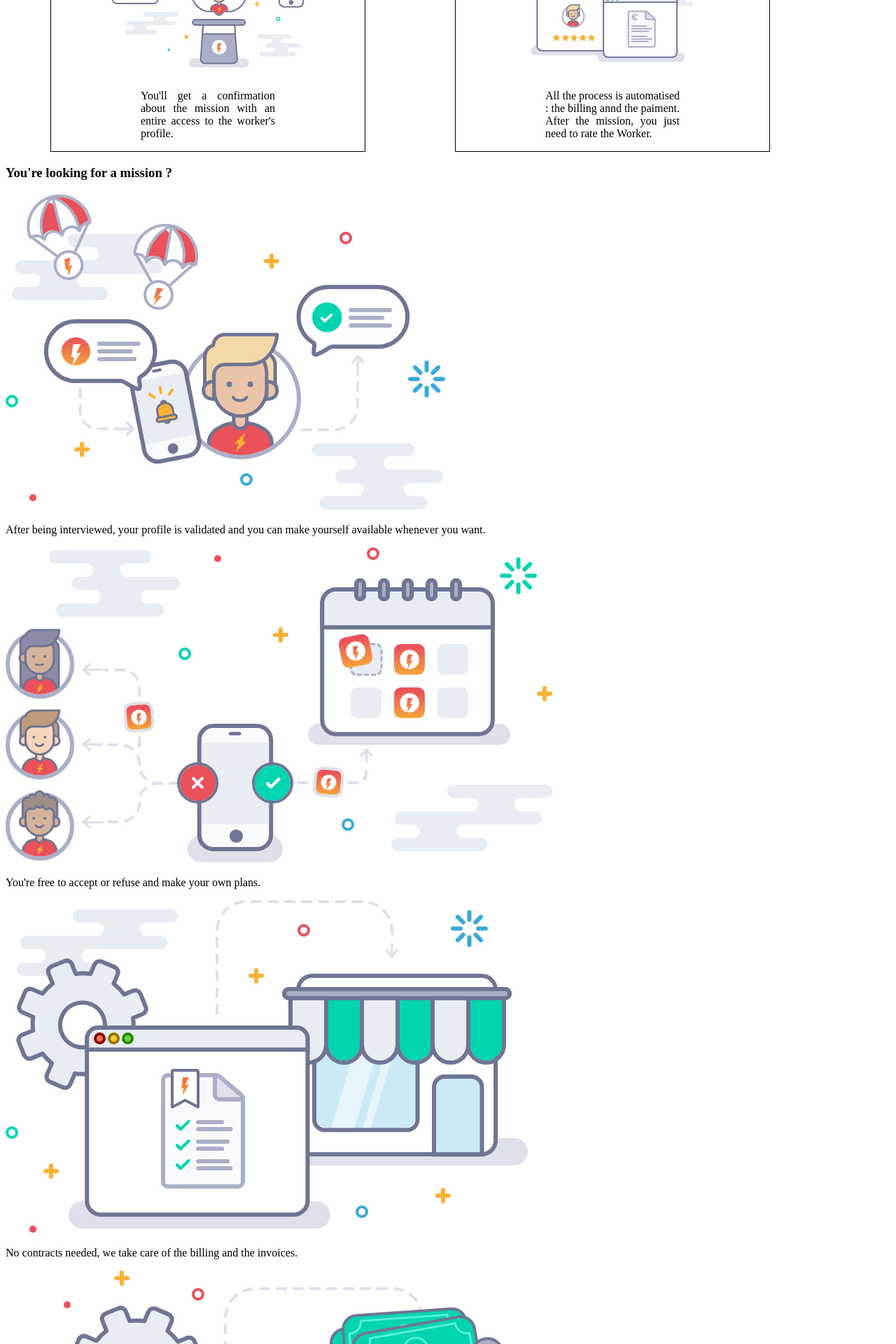
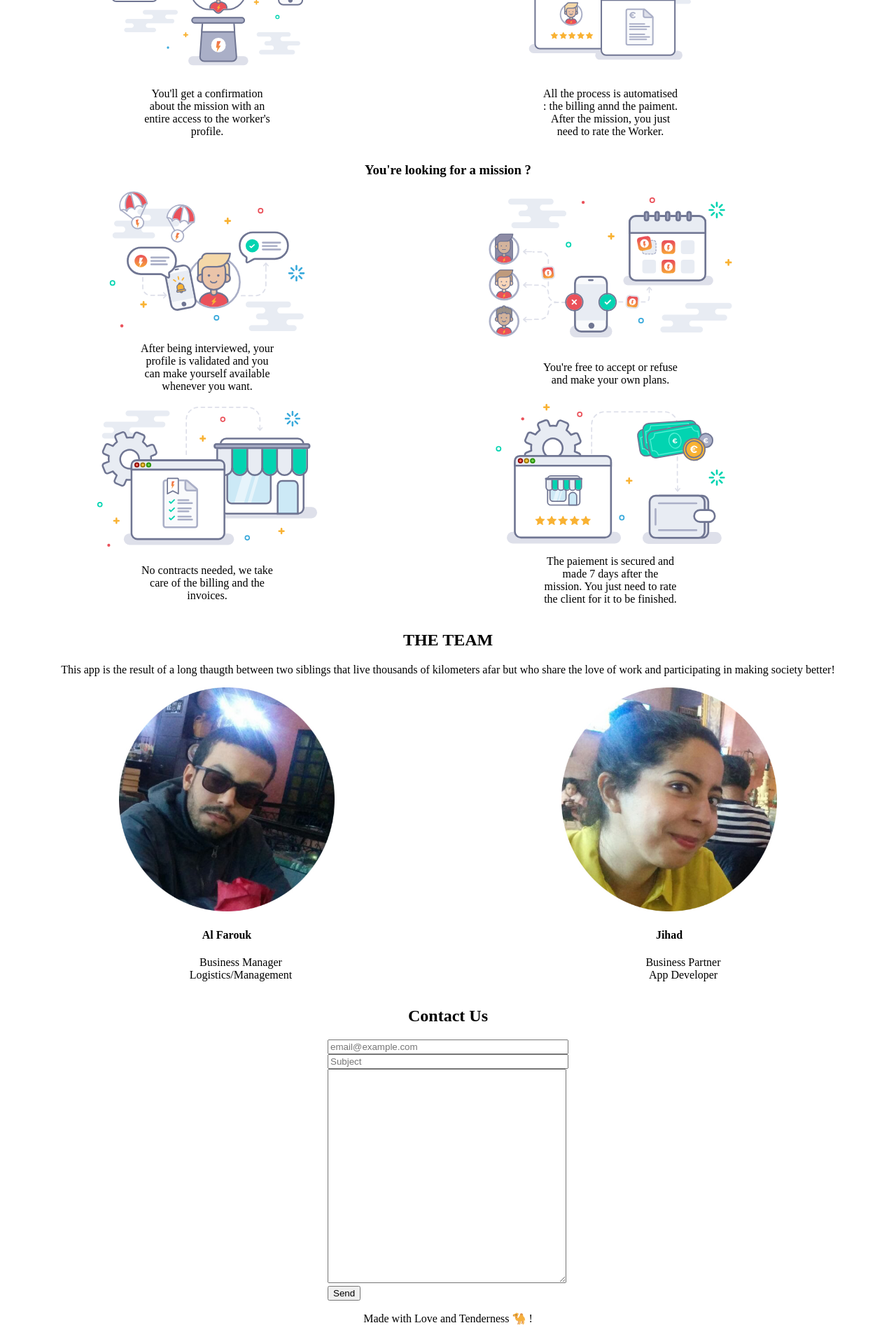
Before and after one commit to eloji9/free4hire-frontend, an Angular app: page / in a window 1280 px wide. Shown: the part 840-2760 px from the top of the page at 70% size. Built offline with nearby package versions, Linux system fonts and the light colour scheme; no server answers; what ngx-rating would draw is missing.

Commit message:
css home page

```diff
--- a/src/app/app.component.css
+++ b/src/app/app.component.css
@@ -7,7 +7,7 @@ nav {
     flex-direction: row;
     justify-content: space-between;
     background-color: rgb(255, 255, 255);
-    border: 1px solid black;
+    /* border: 1px solid black; */
     margin: 0;
 }
 
@@ -20,3 +20,7 @@ nav {
     flex-direction: row;
     justify-content: space-between;
 }
+
+footer{
+    text-align: center;
+}
--- a/src/app/app.component.html
+++ b/src/app/app.component.html
@@ -3,7 +3,7 @@
         {{title}}
       </h1> -->
   <nav>
-    <img class="logo-nav" src="../assets/Logo/Free4Hire Logo.jpg" alt="Logo Free4Hire">
+    <img class="logo-nav" src="../assets/Logo/Free4Hire Logo.png" alt="Logo Free4Hire">
     <a routerLink="/">Home Page</a>
     <span class="span-nav-connected" *ngIf="myAuthServ.currentUser">
       <b>Welcome, {{myAuthServ.currentUser.firstName}} {{myAuthServ.currentUser.lastName}}</b>
--- a/src/app/home-page/home-page.component.css
+++ b/src/app/home-page/home-page.component.css
@@ -1,5 +1,21 @@
 h1{
     margin: 10vh 0 0 0;
+    text-align: center;
+}
+
+.text p{
+    text-align: center;
+}
+
+#about h2{
+    text-align: center;
+}
+
+#about p{
+    text-align: center;
+}
+
+.big-box{
     text-align: center;
 }
 
@@ -13,7 +29,7 @@ h1{
 }
 
 .box-client{
-    border: 1px solid black;
+    /* border: 1px solid black; */
     width: 35vw;
     margin: 0 5vw;
     display: flex;
@@ -26,6 +42,30 @@ h1{
     padding: 0 10vw;
 }
 
-.img-worker{
+#team{
+    text-align: center;
+}
 
+.img-team{
+    height: 40vh;
 }
+
+.team-presentation{
+    display: flex;
+    flex-direction: row;
+    justify-content: space-around;
+}
+
+li{
+    list-style-type: none;
+}
+
+#contact{
+    display: flex;
+    flex-direction: column;
+    align-items: center;
+}
+
+#contact input{
+    width: 336px;
+}
--- a/src/app/home-page/home-page.component.html
+++ b/src/app/home-page/home-page.component.html
@@ -46,7 +46,7 @@
     </p>
 
 
-    <div>
+    <div class="big-box">
       <h3>
         You're looking for a worker ?
       </h3>
@@ -72,38 +72,39 @@
       </div>
     </div>
 
-    <div>
+    <div class="big-box">
       <h3>
         You're looking for a mission ?
       </h3>
-      <div>
-        <img class="img-worker" src="../../assets/Home Page/Worker/step1.svg" alt="Connect">
+      <div class="boxes-client">
+        <div class="box-client">
+          <img class="img-client" src="../../assets/Home Page/Worker/step1.svg" alt="Connect">
           <p>
             After being interviewed, your profile is validated and you can make yourself available whenever you want.
           </p>
         </div>
-      <div>
-        <img class="img-worker" src="../../assets/Home Page/Worker/step2.svg" alt="Accept">
+        <div class="box-client">
+          <img class="img-client" src="../../assets/Home Page/Worker/step2.svg" alt="Accept">
           <p>You're free to accept or refuse and make your own plans.</p>
         </div>
-      <div>
-        <img class="img-worker" src="../../assets/Home Page/Worker/step3.svg" alt="Billing">
+        <div class="box-client">
+          <img class="img-client" src="../../assets/Home Page/Worker/step3.svg" alt="Billing">
           <p>No contracts needed, we take care of the billing and the invoices.</p>
         </div>
-      <div>
-        <img class="img-worker" src="../../assets/Home Page/Worker/step4.svg" alt="Automatism">
+        <div class="box-client">
+          <img class="img-client" src="../../assets/Home Page/Worker/step4.svg" alt="Automatism">
           <p>The paiement is secured and made 7 days after the mission. You just need to rate the client for it to be finished.</p>
         </div>
       </div>
-
+    </div>
   </section>
 
   <section id="team">
     <h2>THE TEAM</h2>
     <p>This app is the result of a long thaugth between two siblings that live thousands of kilometers afar but who share the love of work and participating in making society better!</p>
-
-    <div>
-      <img src="../../assets/Home Page/team/Al Farouk.jpg" alt="Al Farouk">
+    <div class="team-presentation">
+      <div class="team-element">
+        <img class="img-team" src="../../assets/Home Page/team/Al Farouk.jpg" alt="Al Farouk">
         <h4>Al Farouk</h4>
         <ul>
           <li>Business Manager</li>
@@ -111,23 +112,26 @@
         </ul>
       </div>
 
-    <div>
-      <img src="../../assets/Home Page/team/Jihad.jpg" alt="Jihad">
+      <div class="team-element">
+        <img class="img-team" src="../../assets/Home Page/team/Jihad.jpg" alt="Jihad">
         <h4>Jihad</h4>
         <ul>
           <li>Business Partner</li>
           <li>App Developer</li>
         </ul>
       </div>
-
+    </div>
   </section>
   <section id="contact">
     <h2>Contact Us</h2>
     <form action="">
       <input type="email" placeholder="email@example.com">
+      <br/>
       <input type="text" placeholder="Subject">
+      <br/>
       <textarea name="message" id="message" cols="40" rows="20" placeholder="Message">
       </textarea>
+      <br/>
       <button>Send</button>
     </form>
   </section>
--- a/src/app/user-platform/user-platform.component.css
+++ b/src/app/user-platform/user-platform.component.css
@@ -0,0 +1,3 @@
+.dash{
+    margin: 10vh 0 0 0;
+}
--- a/src/app/user-platform/user-platform.component.html
+++ b/src/app/user-platform/user-platform.component.html
@@ -2,8 +2,6 @@
 <!-- <img src="../assets/images/logo.png" alt="logoFree4Hire"> -->
 
 <div class="dash">
-
-
     <div class="user-info left">
       <h1>Hi again, {{userInfo?.firstName}} {{userInfo?.lastName}}!</h1>
 
--- a/src/index.html
+++ b/src/index.html
@@ -6,7 +6,7 @@
   <base href="/">
 
   <meta name="viewport" content="width=device-width, initial-scale=1">
-  <link rel="icon" type="image/x-icon" href="./assets/Logo/Free4Hire Logo House.jpg">
+  <link rel="icon" type="image/x-icon" href="./assets/Logo/Free4Hire Logo House.png">
 </head>
 <body>
   <app-root></app-root>
--- a/src/styles.css
+++ b/src/styles.css
@@ -1 +1,9 @@
 /* You can add global styles to this file, and also import other style files */
+body{
+    /* background-color: grey */
+}
+
+a{
+    text-decoration:none;
+    color: black;
+}
```
Lines whose indentation alone changed are shown as unchanged.
